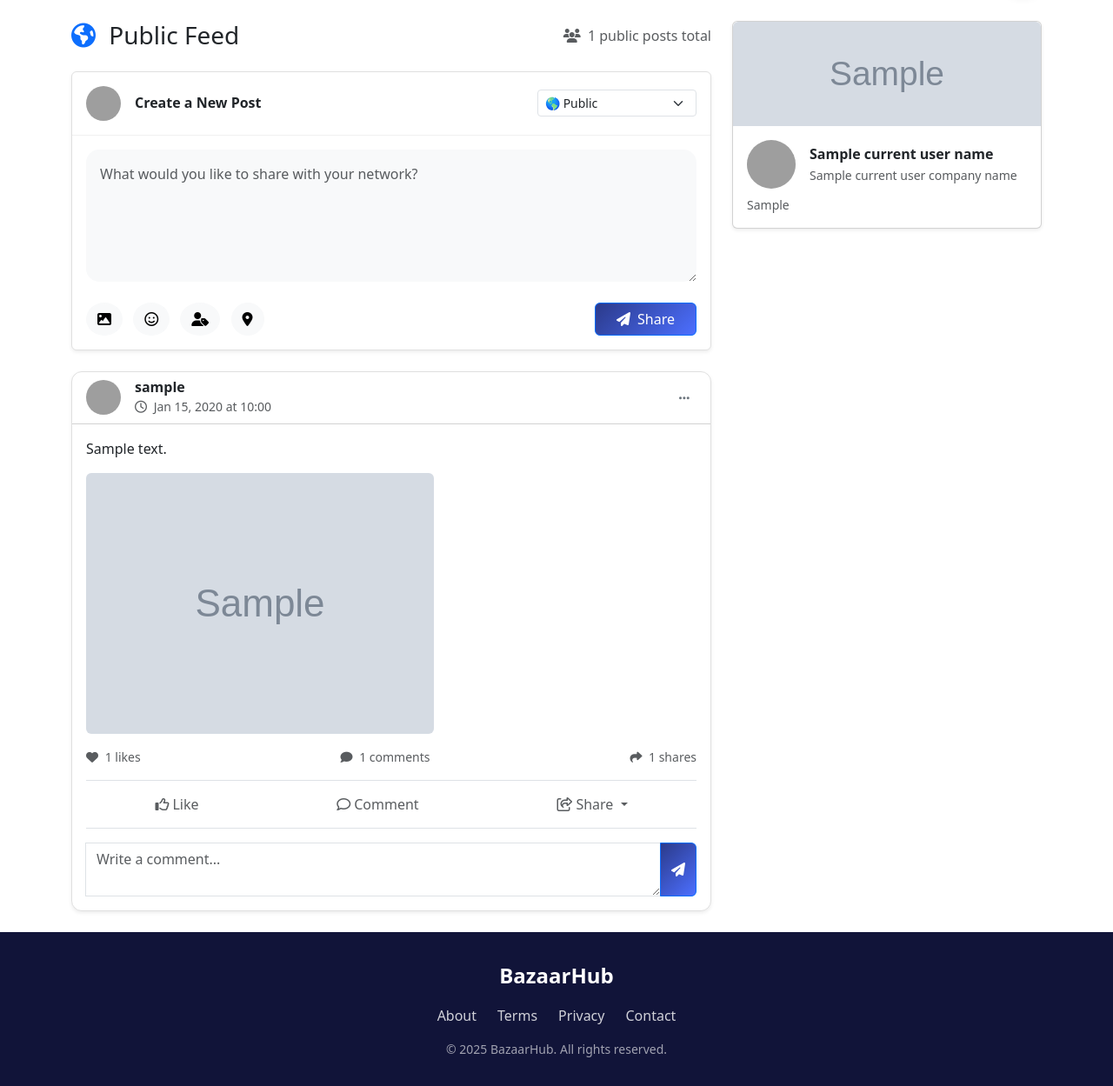
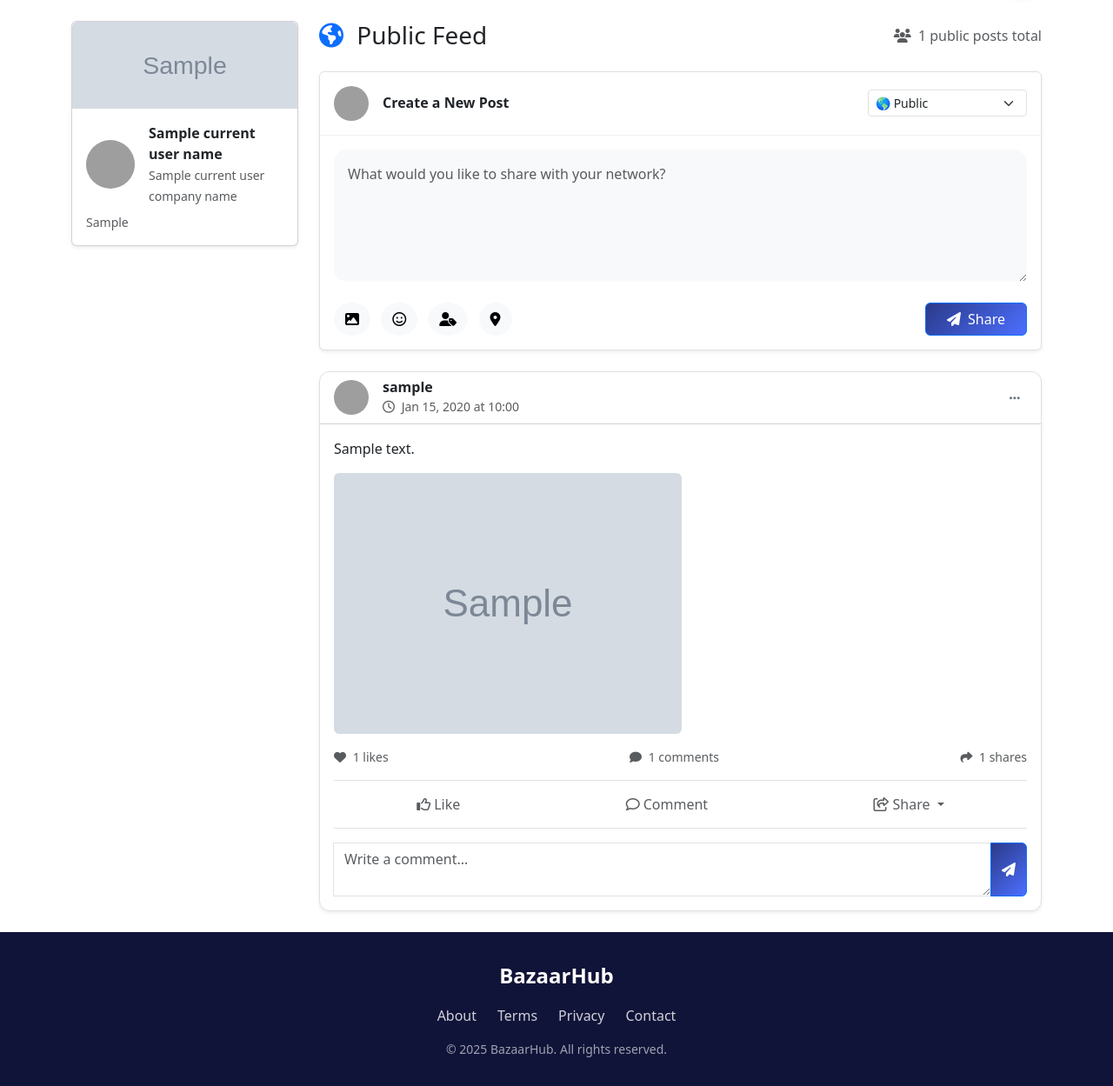
Before and after one commit to atifsalam78/VendorBuyer, a FastAPI app: template app/templates/feed.html in a window 1280 px wide. Shown: the part 60-1309 px from the top of the page at 87% size. Run offline with FastAPI, Linux system fonts and the light colour scheme; the template is opened without the code that fills it: most values are stand-ins (such as "Sample title", 1, 10 or a date in 2020); grey boxes marked "Sample" are stand-in pictures; some libraries are stand-ins or nearby versions; grey boxes are pictures that could not be loaded.

Commit message:
move sidebar to left from right

```diff
--- a/app/templates/feed.html
+++ b/app/templates/feed.html
@@ -6,7 +6,7 @@
 <div class="container mt-4">
     <div class="row">
         <!-- Main Content -->
-        <div class="col-lg-8">
+        <div class="col-lg-9">
             <!-- Feed Header -->
             <div class="d-flex justify-content-between align-items-center mb-4">
                 <h1 class="h3 mb-0">
@@ -354,8 +354,8 @@
                 {% endif %}
             </div>
         </div>
-        <!-- Right Sidebar -->
-        <div class="col-lg-4 d-none d-lg-block">
+        <!-- Left Sidebar -->
+        <div class="col-lg-3 d-none d-lg-block order-lg-first">
             <div class="card shadow-sm mb-4 profile-sidebar-card">
                 {% if current_user_banner_pic %}
                 <div class="banner-wrapper">
@@ -592,9 +592,10 @@
 }
 
 /* Sidebar card styles */
+.profile-sidebar-card .banner-wrapper { overflow: hidden; }
 .profile-sidebar-card .banner-image {
     width: 100%;
-    height: 120px;
+    height: 100px;
     object-fit: cover;
 }
 .sidebar-profile-pic {
```
